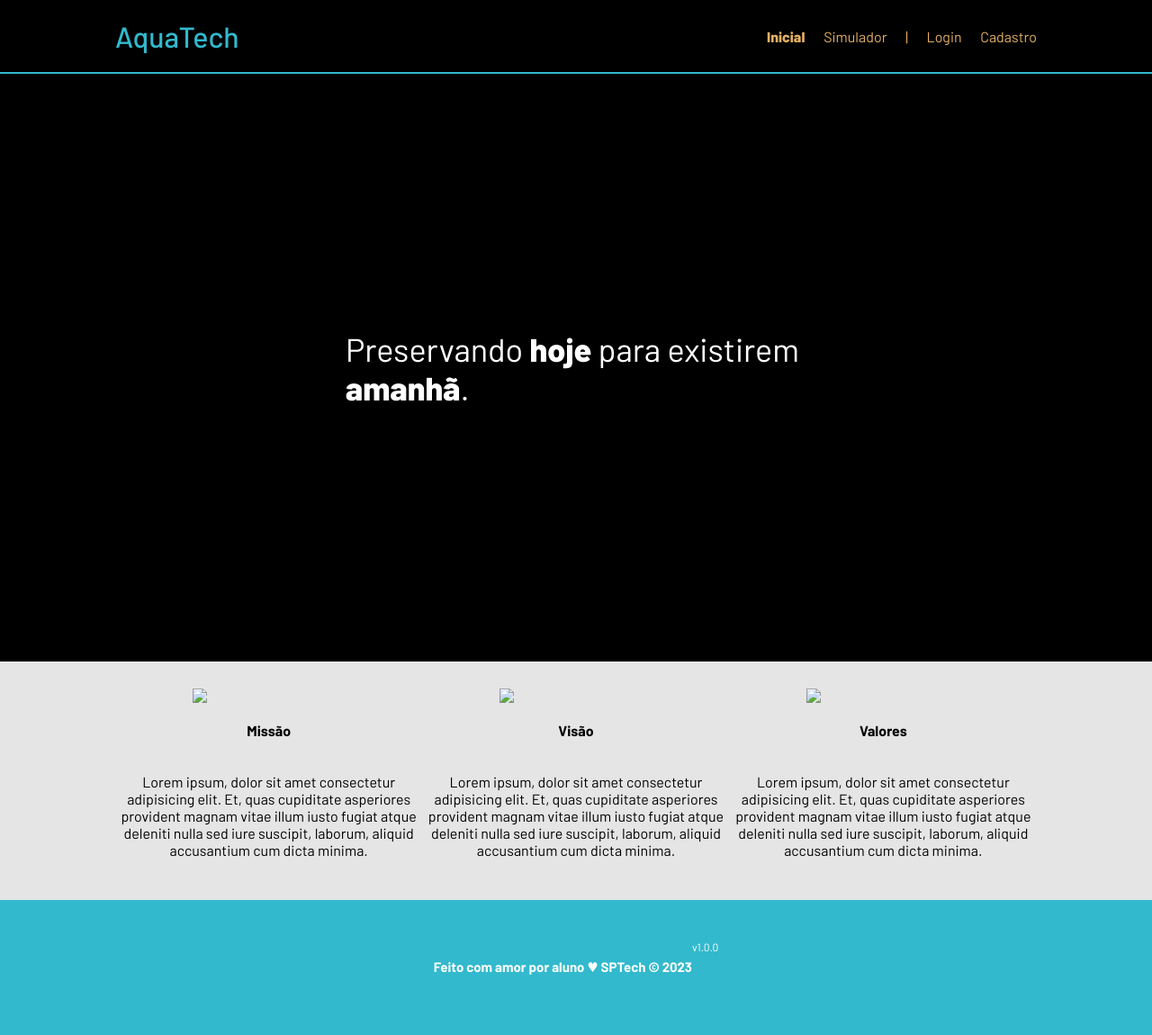
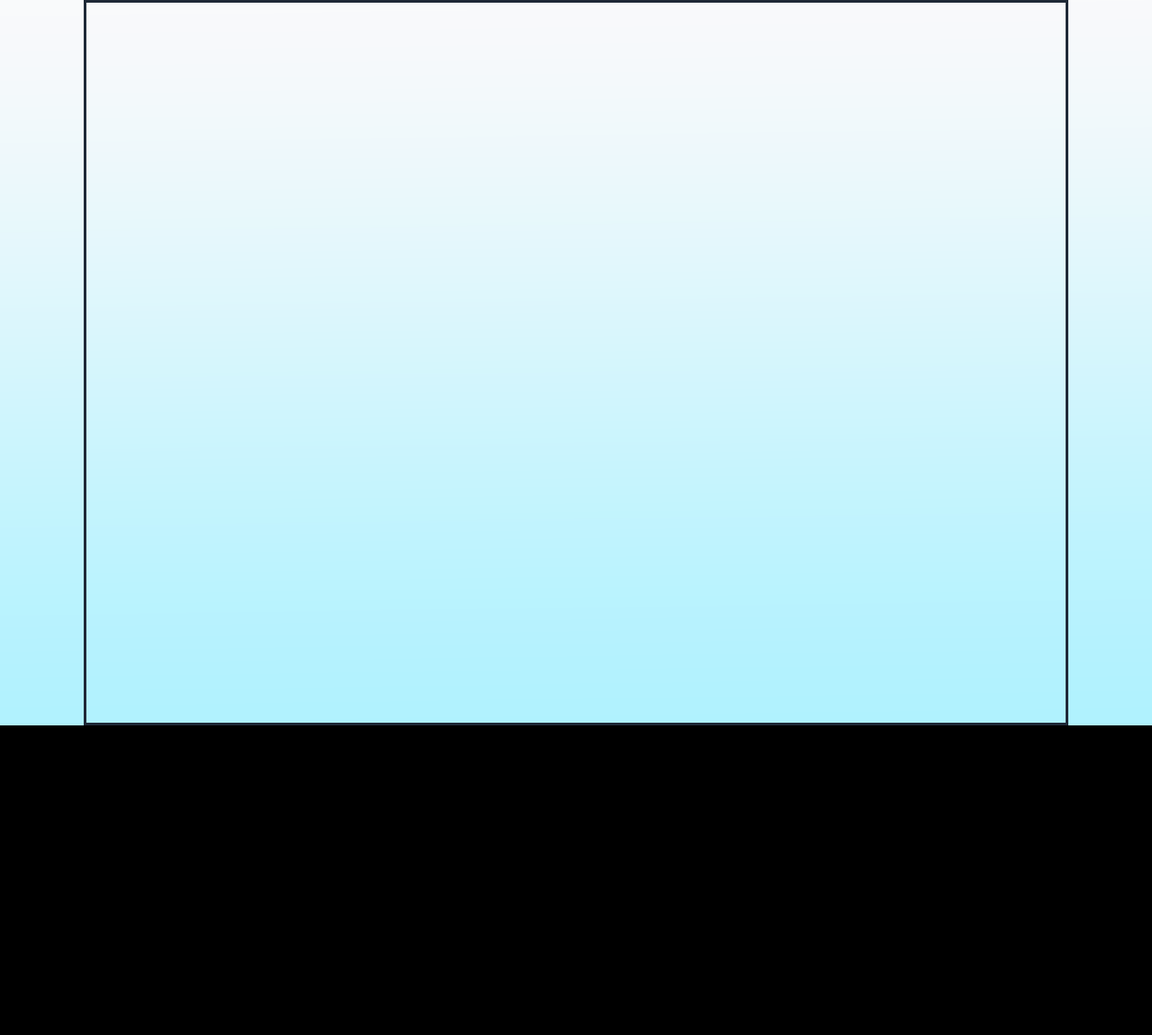
Before and after one commit to BryanRO-SpTech/InfraWatch, a website: page web-data-viz (base)/public/index.html in a window 1280 px wide. Shown: the whole page at 90% size. After the commit the page ends 806 px from the top, so only its background shows below. Drawn offline with Linux system fonts and the light colour scheme.

Commit message:
Pagina inicial - em andamento

```diff
--- /dev/null
+++ b/web-data-viz (base)/public/css/index.css
@@ -0,0 +1,8 @@
+main {
+    border: solid;
+    width: 85%;
+    height: 100vh;
+    display: flex;
+    justify-self: center;
+    flex-direction: column;
+}
--- a/web-data-viz (base)/public/css/main.css
+++ b/web-data-viz (base)/public/css/main.css
@@ -10,7 +10,7 @@
 }
 
 body {
-    background-image: url(../assets/imgs/bg-body-default.png);
+    background-image: url(../assets/imgs/background_Inicial.png);
     background-size: cover;
     background-repeat: no-repeat;
 }
@@ -59,6 +59,7 @@ button {
 
 button:hover {
     opacity: 1;
+    box-shadow: 0 0 15px rgba(30, 143, 255, 1);
 }
 
 .size-1 {
--- a/web-data-viz (base)/public/index.html
+++ b/web-data-viz (base)/public/index.html
@@ -6,77 +6,28 @@
     <meta http-equiv="X-UA-Compatible" content="IE=edge">
     <meta name="viewport" content="width=device-width, initial-scale=1.0">
 
-    <title>AquaTech | Página Inicial</title>
+    <title>Infrawatch | Página Inicial</title>
 
     <script src="./js/sessao.js"></script>
 
     <link rel="stylesheet" href="./css/estilo.css">
     <link rel="icon" href="./assets/icon/favicon2.ico">
     <link rel="preconnect" href="https://fonts.gstatic.com">
+    <link rel="stylesheet" href="css/main.css">
+    <link rel="stylesheet" href="css/index.css">
+
 </head>
 
 <body>
-    <div class="header">
-      <div class="container">
-        <h1 class="titulo">AquaTech</h1>
-        <ul class="navbar">
-          <li class="agora">
-            <a href="#">Inicial</a>
-          </li>
-          <li>
-            <a href="simulador.html">Simulador</a>
-          </li>
-          <li>|</li>
-          <li>
-            <a href="login.html">Login</a>
-          </li>
-          <li>
-            <a href="cadastro.html">Cadastro</a>
-          </li>
-        </ul>
-      </div>
-    </div>
+    <main>
 
-    <div class="banner">
-      <div class="container">
-        <p>Preservando <span>hoje</span> para existirem <span>amanhã</span>.</p>
-      </div>
-    </div>
+          <header>
+            <nav>
 
-    <div class="social">
-      <div class="container">
-        <div class="boxes">
-          <div class="box">
-            <img src="assets/imgs/planet-earth_color.png">
-            <h4>Missão</h4>
-            <p>Lorem ipsum, dolor sit amet consectetur adipisicing elit. Et, quas cupiditate asperiores provident magnam
-              vitae illum iusto fugiat atque deleniti nulla sed iure suscipit, laborum, aliquid accusantium cum dicta
-              minima.</p>
-          </div>
-          <div class="box">
-            <img src="assets/imgs/lightbulb_color.png">
-            <h4>Visão</h4>
-            <p>Lorem ipsum, dolor sit amet consectetur adipisicing elit. Et, quas cupiditate asperiores provident magnam
-              vitae illum iusto fugiat atque deleniti nulla sed iure suscipit, laborum, aliquid accusantium cum dicta
-              minima.</p>
-          </div>
-          <div class="box">
-            <img src="assets/imgs/growth_color.png">
-            <h4>Valores</h4>
-            <p>Lorem ipsum, dolor sit amet consectetur adipisicing elit. Et, quas cupiditate asperiores provident magnam
-              vitae illum iusto fugiat atque deleniti nulla sed iure suscipit, laborum, aliquid accusantium cum dicta
-              minima.</p>
-          </div>
-        </div>
-      </div>
-    </div>
+            </nav>
+          </header>
 
-    <div class="footer">
-      <div class="container">
-        <h4>Feito com amor por aluno &hearts; SPTech &copy; 2023</h4>
-        <span class="version">v1.0.0</span>
-      </div>
-    </div>
-  </body>
+    </main>
+</body>
 
 </html>
```
Also changed, not shown: web-data-viz (base)/public/cadastro.html (+1 -1 lines), web-data-viz (base)/public/login.html (+1 -1 lines), web-data-viz (base)/public/assets/aguarde-orange.gif (deleted), web-data-viz (base)/public/assets/aguarde-pink.gif (deleted), web-data-viz (base)/public/assets/aguarde-pink2.gif (deleted), web-data-viz (base)/public/assets/aguarde-pink3.gif (deleted), web-data-viz (base)/public/assets/circle-loading.gif (deleted), web-data-viz (base)/public/assets/icon/favicon2.ico (deleted), web-data-viz (base)/public/assets/icon/favicon2.png (deleted), web-data-viz (base)/public/assets/imgs/background_Inicial.png (added), web-data-viz (base)/public/assets/imgs/bg-body-default.png (deleted).
